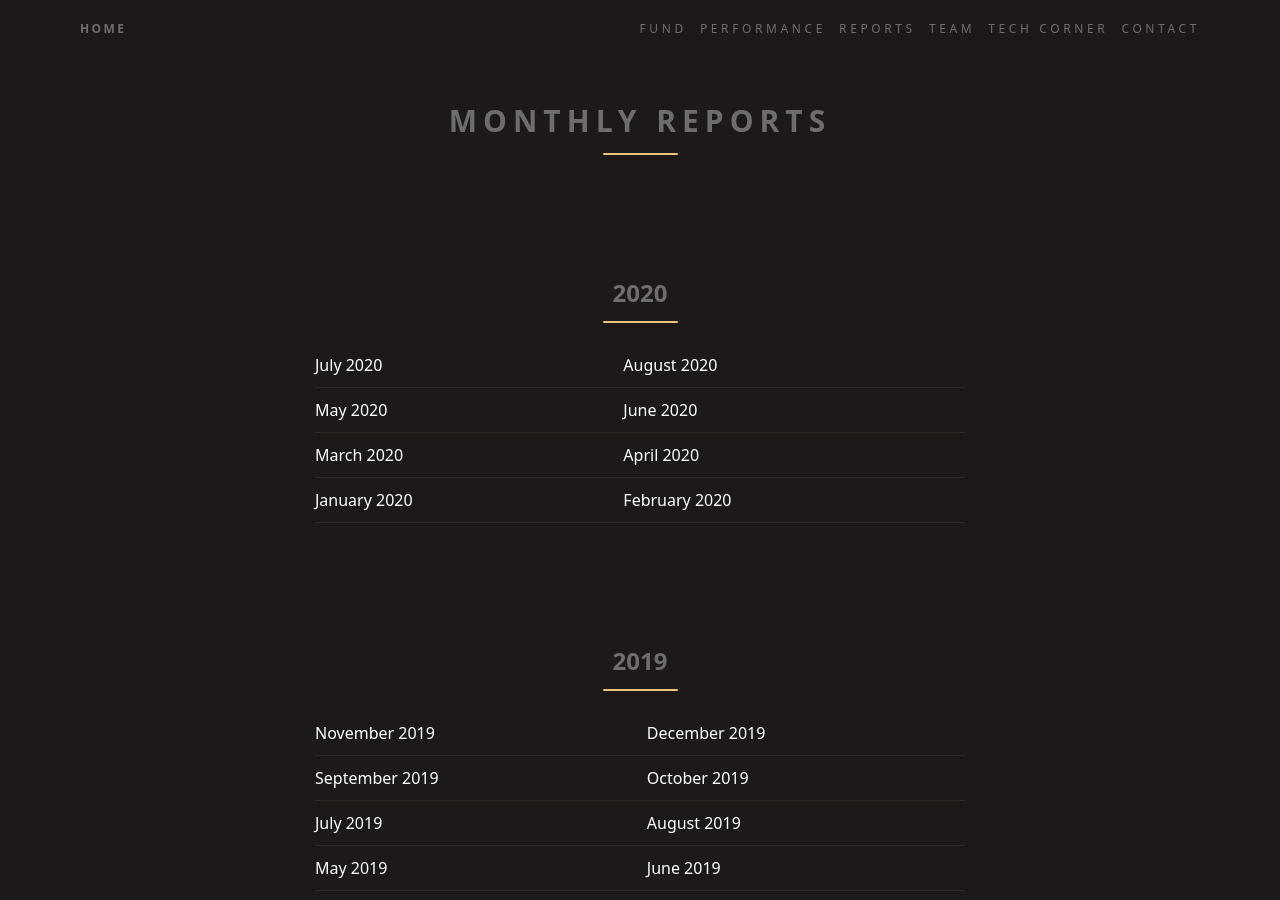
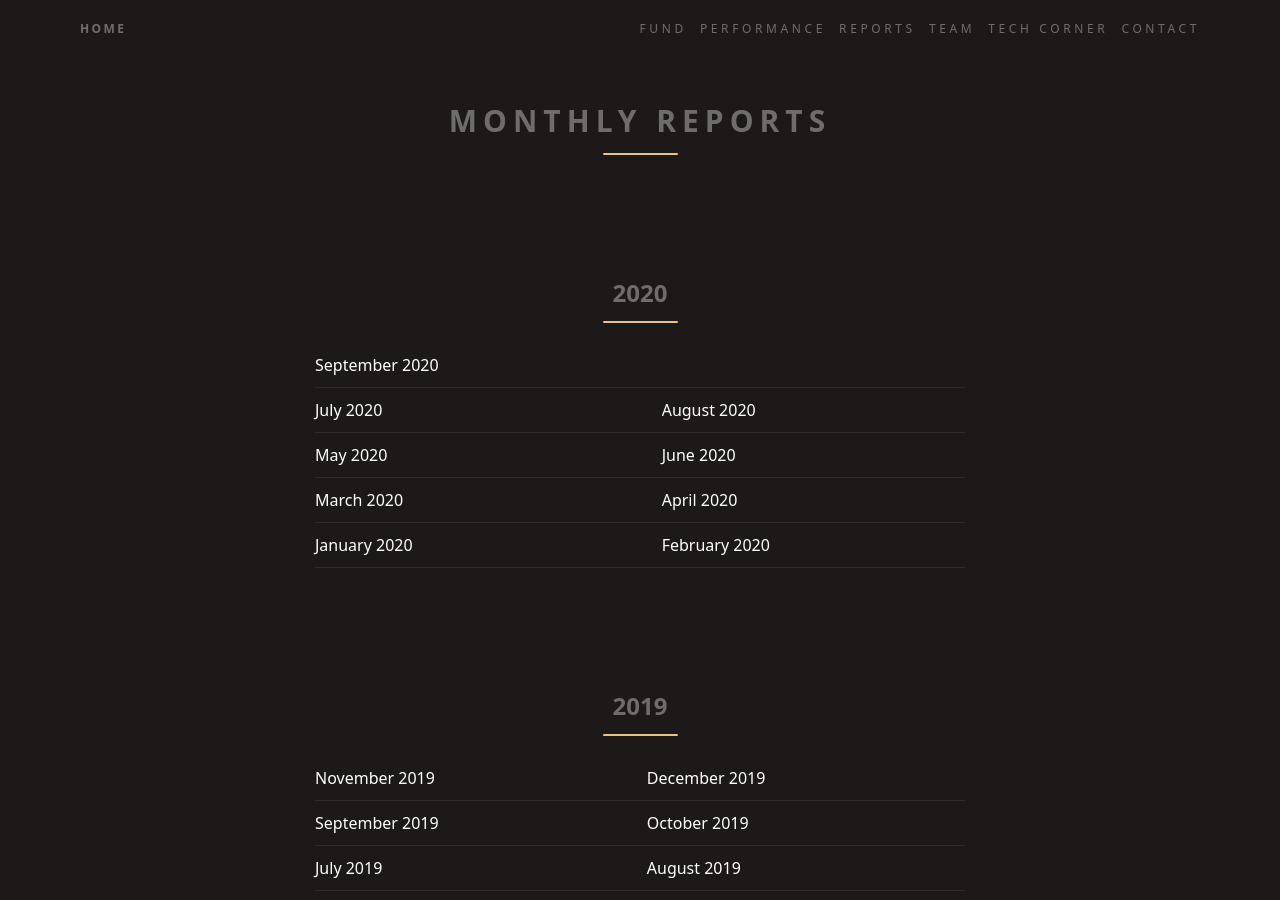
Before and after one commit to ateliedetemas/blpcrypto, a Jekyll site: the page built from _pages/en/reports.md, in a window 1280 px wide and 900 px high. Built offline with Jekyll 4.4.1, drawn with Linux system fonts in a browser that asks for light colours.

Commit message:
Update reports.md

```diff
--- a/_pages/en/reports.md
+++ b/_pages/en/reports.md
@@ -7,6 +7,7 @@ permalink: "/en/reports/"
 
 ## 2020
 
+[September 2020]({{ '/assets/documents/relatorios/2020/09e.pdf' | absolute_url }})  |
 [July 2020]({{ '/assets/documents/relatorios/2020/07e.pdf' | absolute_url }})  |  [August 2020]({{ '/assets/documents/relatorios/2020/08e.pdf' | absolute_url }})
 [May 2020]({{ '/assets/documents/relatorios/2020/05e.pdf' | absolute_url }})  | [June 2020]({{ '/assets/documents/relatorios/2020/06e.pdf' | absolute_url }})
 [March 2020]({{ '/assets/documents/relatorios/2020/03e.pdf' | absolute_url }})  | [April 2020]({{ '/assets/documents/relatorios/2020/04e.pdf' | absolute_url }})
```
